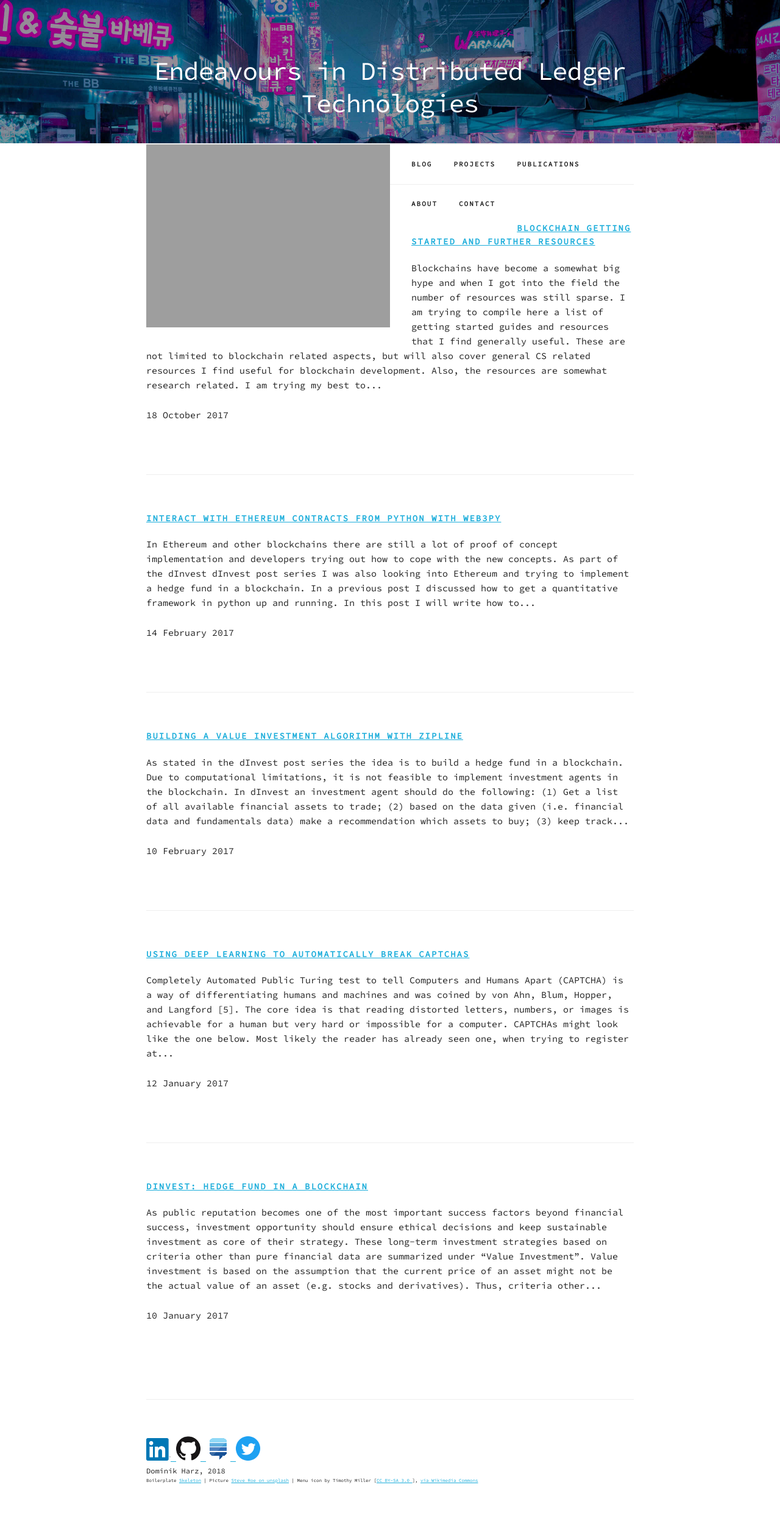
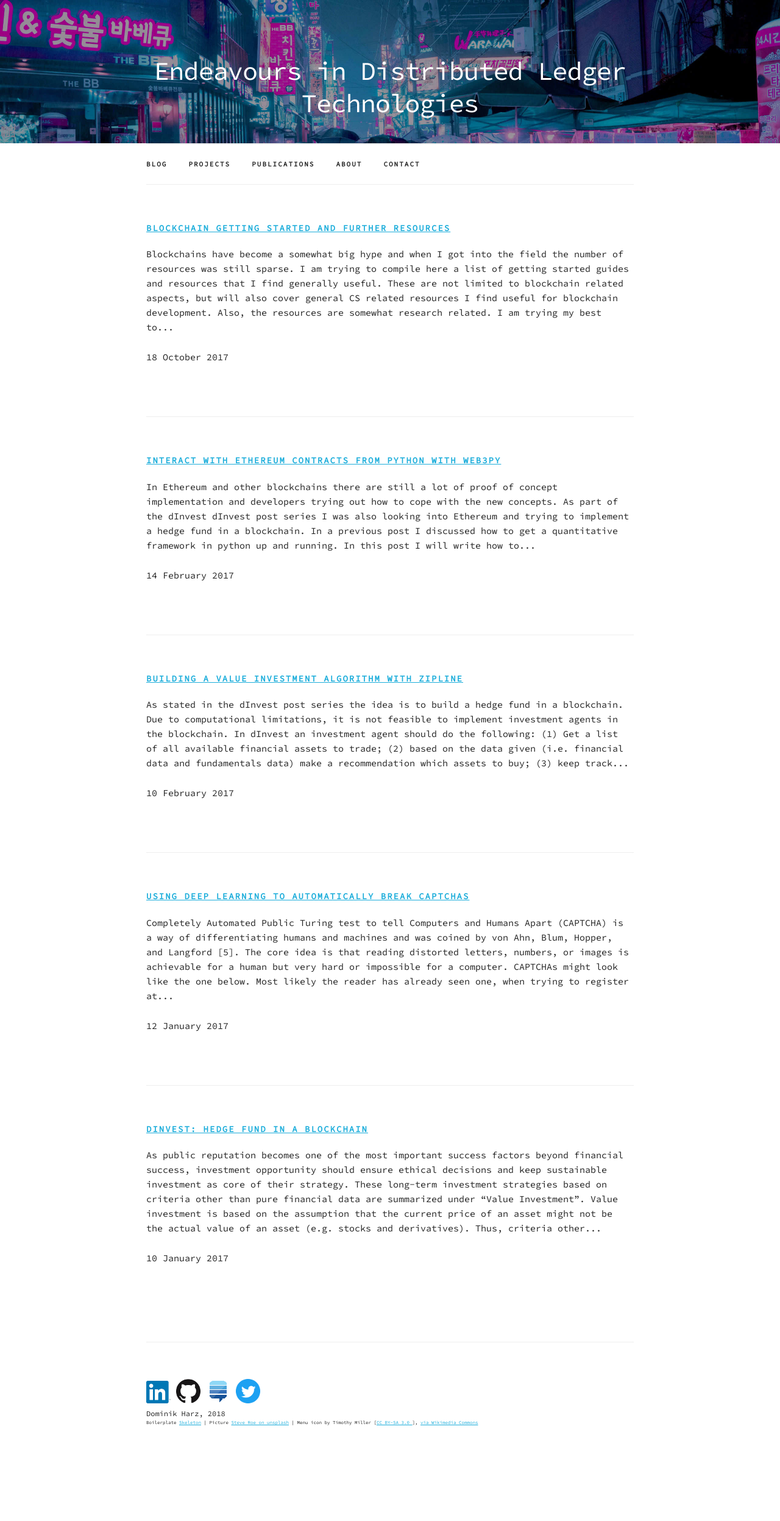
Before and after one commit to nud3l/nud3l.github.io, a Jekyll site: the page built from index.html, in a window 1280 px wide. Shown: the whole page at 61% size. Built offline with Jekyll 4.4.1, drawn with Linux system fonts in a browser that asks for light colours; nearby versions of some CDN libraries; after the commit the page ends 2400 px from its top, so only the background shows below that.

Commit message:
Include mobiel menu

```diff
--- a/assets/css/custom.css
+++ b/assets/css/custom.css
@@ -20,9 +20,12 @@
   max-width: 40px;
   box-sizing: border-box; }
 
+.u-hidden-link {
+  text-decoration: none;}
 /* Content
 –––––––––––––––––––––––––.––––––––––––––––––––––––– */
 .container {
+  width: 85%;
   max-width: 800px; }
 
 .value-prop {
@@ -103,8 +106,125 @@
   right: 5px;
   bottom: 5px;
   left: 5px; }
+
+/* Navbar */
 .navbar {
   display: none; }
+.navbar + .docs-section {
+  border-top-width: 0; }
+.navbar,
+.navbar-spacer {
+  display: block;
+  width: 100%;
+  height: 6.5rem;
+  background: #fff;
+  z-index: 99;
+  border-top: 1px solid #eee;
+  border-bottom: 1px solid #eee; }
+.navbar > .container {
+  width: 100%;
+  padding: 0 0; }
+.navbar-list {
+  list-style: none;
+  margin-bottom: 0; }
+.navbar-item {
+  display: none;
+  position: relative;
+  float: left;
+  margin-bottom: 0; }
+.navbar-link {
+  text-transform: uppercase;
+  font-size: 11px;
+  font-weight: 600;
+  letter-spacing: .2rem;
+  margin-right: 35px;
+  text-decoration: none;
+  line-height: 6.5rem;
+  color: #222; }
+.navbar-link.active {
+  color: #33C3F0; }
+.has-docked-nav .navbar {
+  position: fixed;
+  top: 0;
+  left: 0; }
+.has-docked-nav .navbar-spacer {
+  display: block; }
+/* Re-overiding the width 100% declaration to match size of % based container */
+.has-docked-nav .navbar > .container {
+  width: 85%; }
+
+
+.menu-icon {
+  padding: 8px 0;
+  display: block; }
+
+/* Popover */
+.popover.open {
+  display: block; }
+.popover {
+  display: none;
+  position: absolute;
+  top: 0;
+  left: 0;
+  background: #fff;
+  border: 1px solid #eee;
+  border-radius: 4px;
+  top: 92%;
+  left: -50%;
+  -webkit-filter: drop-shadow(0 0 6px rgba(0,0,0,.1));
+     -moz-filter: drop-shadow(0 0 6px rgba(0,0,0,.1));
+          filter: drop-shadow(0 0 6px rgba(0,0,0,.1)); }
+.popover-item:first-child .popover-link:after,
+.popover-item:first-child .popover-link:before {
+  bottom: 100%;
+  left: 50%;
+  border: solid transparent;
+  content: " ";
+  height: 0;
+  width: 0;
+  position: absolute;
+  pointer-events: none; }
+.popover-item:first-child .popover-link:after {
+  border-color: rgba(255, 255, 255, 0);
+  border-bottom-color: #fff;
+  border-width: 10px;
+  margin-left: -10px; }
+.popover-item:first-child .popover-link:before {
+  border-color: rgba(238, 238, 238, 0);
+  border-bottom-color: #eee;
+  border-width: 11px;
+  margin-left: -11px; }
+.popover-list {
+  background: #fff;
+  padding: 0;
+  margin: 0;
+  list-style: none; }
+.popover-item {
+  padding: 0;
+  margin: 0; }
+.popover-link {
+  position: relative;
+  color: #222;
+  display: block;
+  padding: 8px 20px;
+  border-bottom: 1px solid #eee;
+  text-decoration: none;
+  text-transform: uppercase;
+  font-size: 1.0rem;
+  font-weight: 600;
+  text-align: center;
+  letter-spacing: .1rem; }
+.popover-item:first-child .popover-link {
+  border-radius: 4px 4px 0 0; }
+.popover-item:last-child .popover-link {
+  border-radius: 0 0 4px 4px;
+  border-bottom-width: 0; }
+.popover-link:hover {
+  color: #fff;
+  background: #33C3F0; }
+.popover-link:hover,
+.popover-item:first-child .popover-link:hover:after {
+  border-bottom-color: #33C3F0; }
 
 /* Larger than phone */
 @media (min-width: 550px) {
@@ -151,6 +271,7 @@
   list-style: none;
   margin-bottom: 0; }
 .navbar-item {
+  display: block;
   position: relative;
   float: left;
   margin-bottom: 0; }
@@ -173,73 +294,9 @@
   display: block; }
 /* Re-overiding the width 100% declaration to match size of % based container */
 .has-docked-nav .navbar > .container {
-    width: 80%; }
+  width: 85%; }
 
-  /* Popover */
-  .popover.open {
-    display: block;
+
+.menu-icon {
+  display: none; }
 }
-  .popover {
-    display: none;
-    position: absolute;
-    top: 0;
-    left: 0;
-    background: #fff;
-    border: 1px solid #eee;
-    border-radius: 4px;
-    top: 92%;
-    left: -50%;
-    -webkit-filter: drop-shadow(0 0 6px rgba(0,0,0,.1));
-       -moz-filter: drop-shadow(0 0 6px rgba(0,0,0,.1));
-            filter: drop-shadow(0 0 6px rgba(0,0,0,.1)); }
-  .popover-item:first-child .popover-link:after,
-  .popover-item:first-child .popover-link:before {
-    bottom: 100%;
-    left: 50%;
-    border: solid transparent;
-    content: " ";
-    height: 0;
-    width: 0;
-    position: absolute;
-    pointer-events: none; }
-  .popover-item:first-child .popover-link:after {
-    border-color: rgba(255, 255, 255, 0);
-    border-bottom-color: #fff;
-    border-width: 10px;
-    margin-left: -10px; }
-  .popover-item:first-child .popover-link:before {
-    border-color: rgba(238, 238, 238, 0);
-    border-bottom-color: #eee;
-    border-width: 11px;
-    margin-left: -11px; }
-  .popover-list {
-    padding: 0;
-    margin: 0;
-    list-style: none; }
-  .popover-item {
-    padding: 0;
-    margin: 0; }
-  .popover-link {
-    position: relative;
-    color: #222;
-    display: block;
-    padding: 8px 20px;
-    border-bottom: 1px solid #eee;
-    text-decoration: none;
-    text-transform: uppercase;
-    font-size: 1.0rem;
-    font-weight: 600;
-    text-align: center;
-    letter-spacing: .1rem; }
-  .popover-item:first-child .popover-link {
-    border-radius: 4px 4px 0 0; }
-  .popover-item:last-child .popover-link {
-    border-radius: 0 0 4px 4px;
-    border-bottom-width: 0; }
-  .popover-link:hover {
-    color: #fff;
-    background: #33C3F0; }
-  .popover-link:hover,
-  .popover-item:first-child .popover-link:hover:after {
-    border-bottom-color: #33C3F0; }
-}
```
Lines whose indentation alone changed are shown as unchanged.
